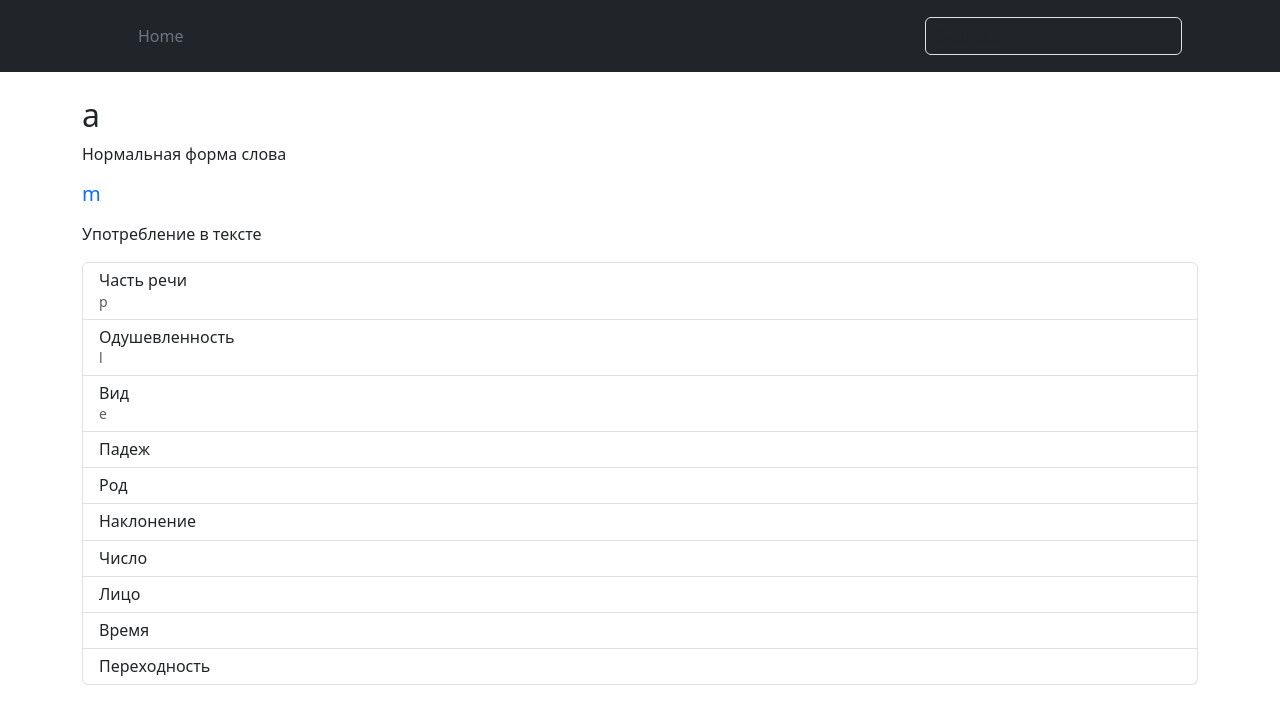
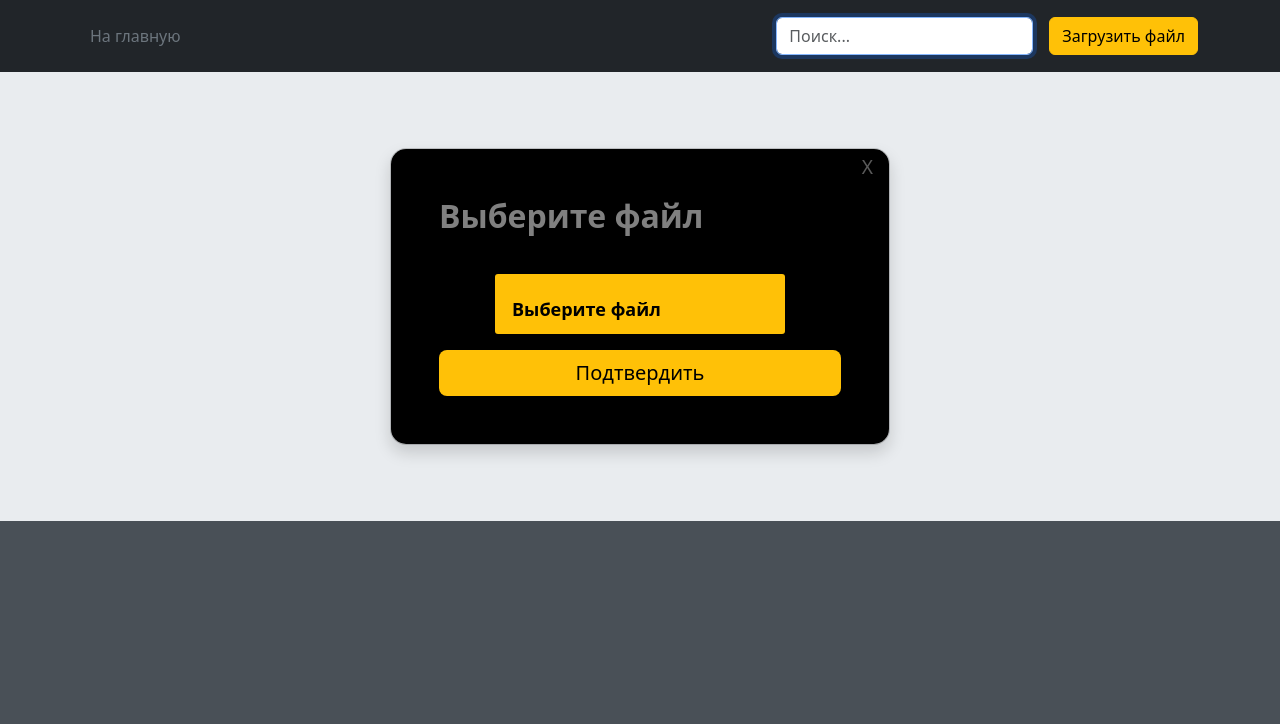
Before and after one commit to N-n-0/eiazis, a Flask app: page /example/1 in a window 1280 px wide. Shown: the top 724 px of the page. Run offline with Flask 3, Linux system fonts and the light colour scheme; a database or web service that is not in the repository returns one stand-in record (values such as "Sample title"); some libraries are stand-ins or nearby versions.

Commit message:
add upload and search

```diff
--- /dev/null
+++ b/lab1/files/sdlf.txt
@@ -0,0 +1,5 @@
+Александр Пушкин родился в обедневшей дворянской семье 6 июня 1799 года. В раннем детстве он был молчаливым и малоподвижным ребенком — старшая сестра Ольга вспоминала, что до шести лет мальчик «был просто увалень». Начальное образование Пушкин получил дома. Воспитание его ничем не отличалось от общепринятой тогда в дворянских семьях системы: родители нанимали ему гувернеров﻿ и учителей﻿ из Франции﻿, Германии﻿, Англии﻿, России.
+Учеба давалась Пушкину тяжело, а преподаватели отмечали, что он не прилежен. Однако вскоре мальчик увлекся чтением. «Проводил бессонные ночи и тайком в кабинете отца пожирал книги одну за другой», — вспоминал позже его младший брат Лев.
+«Не знаю, что выйдет из моего старшего внука. Мальчик умен и охотник до книжек, а учится плохо, редко когда урок свой сдаст порядком; то его не расшевелишь, не прогонишь играть с детьми, то вдруг так развернется и расходится, что ничем его не уймешь: из одной крайности в другую бросается, нет у него середины»
+Мария Ганнибал
+Любовь к чтению переросла в попытки создавать собственные тексты. Уже в семь лет Пушкин сочинял на французском языке маленькие комедии﻿, подражая Мольеру. Позже, прочитав произведения Лафонтена, юный автор захотел писать басни﻿. А ознакомившись с «Генриадой» Вольтера, Пушкин задумал поэму в шести песнях: все прочитанные книги вдохновляли начинающего автора.
--- a/lab1/main.py
+++ b/lab1/main.py
@@ -1,11 +1,18 @@
+import os
+
 import nltk
 from nltk.tokenize import word_tokenize
 from nltk.stem import SnowballStemmer
 from nltk.corpus import wordnet
 import pymorphy3
-from flask import Flask, render_template, request, redirect, url_for
+from flask import Flask, render_template, request, redirect, url_for, send_from_directory
 from db import *
 import re
+
+from werkzeug.utils import secure_filename
+
+# папка для сохранения загруженных файлов
+UPLOAD_FOLDER = "C:/Users/nikit/Desktop/bsuir/ЕЯзИИС/lab1/files"
 
 app = Flask(__name__)
 morphem = ['Часть речи', 'Одушевленность', 'Вид',
@@ -33,32 +40,91 @@ abbreviations = {"NOUN": "Имя существительное", "ADJF": "Им
                  "pres": "Настоящее", "past": "Прошедшее", "futr": "Будущее",
                  "indc": "Изъявительное", "impr": "Повелительное"}
 
+app.config['UPLOAD_FOLDER'] = UPLOAD_FOLDER
 
-@app.route('/')
+@app.route('/', methods=['GET', 'POST'])
 def intro():
-    start()
+    print("3")
+    if request.method == 'POST':
+        print("2")
+        """req = request.form
+        print(req.get("file"))
+        adress = find_word(req.get("search"))
+        file = request.files['file']
+        # Далее можно работать с файлом, например, сохранить его на сервере
+        file.save(f'{adress}')
+        print(file)
+        start(file)"""
+        if 'file' not in request.files:
+            # После перенаправления на страницу загрузки
+            # покажем сообщение пользователю
+            print("No file part")
+            return redirect(request.url)
+        file = request.files['file']
+        print(file)
+        # Если файл не выбран, то браузер может
+        # отправить пустой файл без имени.
+        if file.filename == '':
+            print("No selected file")
+            return redirect(request.url)
+        if file :
+            # безопасно извлекаем оригинальное имя файла
+            filename = secure_filename(file.filename)
+            # сохраняем файл
+            file.save(os.path.join(app.config['UPLOAD_FOLDER'], filename))
+            # если все прошло успешно, то перенаправляем
+            # на функцию-представление `download_file`
+            # для скачивания файла
+            start(filename)
+    print("1")
     words = select_all_words()
     return render_template("all_words.html", words=words)
 
+@app.route('/uploads/<name>')
+def download_file(name):
+    return send_from_directory(app.config["UPLOAD_FOLDER"], name)
 
-@app.route('/word/<int:id>')
+
+@app.route('/word/<int:id>', methods=["GET", "POST"])
 def word(id):
     selected_word = select_word(id)
     value = []
     for i in range(len(selected_word)):
         value.append(change_info(selected_word[i]))
-    print(value)
-    return render_template("word.html", value=value, morphem=morphem, size=10, val_size=len(selected_word))
+
+    words = select_all_words()
+    return render_template("word.html", words=words, value=value, morphem=morphem, size=10, val_size=len(selected_word))
+
+@app.route('/word', methods=["GET", "POST"])
+def search():
+    if request.method == "POST":
+        req = request.form
+        print(req.get("search"))
+        id = find_word(req.get("search"))
+        if id is not None:
+            return redirect(url_for('word', id=id))
+        else:
+            return redirect(request.url)
+    words = select_all_words()
+    return render_template("all_words.html", words=words)
 
 
-@app.route('/example/<int:id>')
+@app.route('/example/<int:id>', methods=['GET', 'POST'])
 def example(id):
+    if request.method == "POST":
+        req = request.form
+        print(req.get("file"))
     selected_word = select_word(id)
     value = []
     for i in range(len(selected_word)):
         value.append(change_info(selected_word[i]))
-    print(value)
-    return render_template("example.html", value=value, morphem=morphem, size=10, val_size=len(selected_word))
+    if request.method == "POST":
+        req = request.form
+        print(req.get("file"))
+        return redirect(request.url)
+
+    words = select_all_words()
+    return render_template("example.html", words=words, id=id, value=value, morphem=morphem, size=10, val_size=len(selected_word))
 
 
 def change_info(word):
@@ -94,13 +160,13 @@ def make_insert(tokens):
     return normal_form, words
 
 
-def start():
-    with open("test.txt", "r", encoding='utf-8') as f:
+def start(filename):
+
+    with open(f"{UPLOAD_FOLDER}/{filename}", "r", encoding='utf-8') as f:
         text = f.read()
         filtered_text = re.sub(r'[^a-zA-Zа-яА-Я\s]', '', text)
         tokens = [token.lower() for token in word_tokenize(filtered_text)]
-        delete_table()
-        create_table()
+        clear_table()
         normal_form, words = make_insert(tokens)
         insert_word(normal_form, words)
         f.close()
--- a/lab1/static/css/main.css
+++ b/lab1/static/css/main.css
@@ -1,3 +1,98 @@
+.input__wrapper {
+  width: 100%;
+  position: relative;
+  margin: 15px 0;
+  text-align: center;
+}
+
+.input__file {
+  opacity: 0;
+  visibility: hidden;
+  position: absolute;
+}
+
+.input__file-icon-wrapper {
+  height: 60px;
+  width: 60px;
+  margin-right: 15px;
+  display: -webkit-box;
+  display: -ms-flexbox;
+  display: flex;
+  -webkit-box-align: center;
+      -ms-flex-align: center;
+          align-items: center;
+  -webkit-box-pack: center;
+      -ms-flex-pack: center;
+          justify-content: center;
+  border-right: 1px solid #fff;
+}
+
+.input__file-button-text {
+  line-height: 1;
+  margin-top: 9px;
+}
+
+.input__file-button {
+  width: 100%;
+  max-width: 290px;
+  height: 60px;
+  background: #0d6efd;
+  color: #fff;
+  font-size: 1.125rem;
+  font-weight: 700;
+  display: -webkit-box;
+  display: -ms-flexbox;
+  display: flex;
+  -webkit-box-align: center;
+      -ms-flex-align: center;
+          align-items: center;
+  -webkit-box-pack: start;
+      -ms-flex-pack: start;
+          justify-content: flex-start;
+  border-radius: 3px;
+  cursor: pointer;
+  margin: 0 auto;
+}
+
+.back{
+    background: darkgray;
+    background-color: darkgray;
+    width: 100%;
+    height: 100%;
+}
+
+.modal{
+    position: fixed;
+    height: 100%;
+    width: 100%;
+    top: 0;
+    left: 0;
+    display: flex;
+    align-items: center;
+    justify-content: center;
+}
+
+.modal .overlay{
+    position: absolute;
+    height: 100%;
+    width: 100%;
+    top: 0;
+    left: 0;
+    background-color: #000;
+    opacity: 0.7;
+    z-index: 0;
+}
+
+.modal-window{
+    position: relative;
+    z-index: 2;
+    width: 50%;
+    height: 50%;
+    border-radius: 10px;
+    box-shadow: 0 10px 15px rgba(0,0,0, 0.4);
+    background-color: white;
+    padding: 5%;
+}
 .container2{
     width: 80%;
     height: 60px;
@@ -11,13 +106,43 @@
     /* text-align: justify; */
 }
 
+.sub{
+    color: black;
+    background-color: #FFC107;
+    border: none;
+    background: none;
+    opacity: 1;
+}
+
+.sub:hover{
+    border: none;
+    background: none;
+    opacity: 0.7;
+}
+.mybtn-close{
+    color: gray;
+    font-size: larger;
+    position: absolute;
+    right: 2%;
+    top: 1%;
+    border: none;
+    background: none;
+    opacity: 0.7;
+}
+
+.mybtn-close:hover{
+    border: none;
+    background: none;
+    opacity: 1;
+}
+
 .stylebtn{
     position: relative;
     margin-left: 70%;
     margin-top: 1.5%;
 }
 
-.pidoras{
+.myclass{
     position: relative;
     color: aliceblue;
     /*height: 70px;*/
@@ -39,5 +164,5 @@
     grid-auto-rows: 10%
 }
 body{
-    background-color: darkgray;
+    background-color: #495057;
 }
--- a/lab1/templates/base.html
+++ b/lab1/templates/base.html
@@ -5,30 +5,65 @@
     <meta name="viewport"
           content="width=device-width, user-scalable=no, initial-scale=1.0, maximum-scale=1.0, minimum-scale=1.0">
     <meta http-equiv="X-UA-Compatible" content="ie=edge">
-    <link rel="stylesheet" href="{{url_for('static', filename= 'css/main.css') }}">
+    <script src="https://code.jquery.com/jquery-3.6.0.min.js"></script>
+
      <link href="https://cdn.jsdelivr.net/npm/bootstrap@5.3.2/dist/css/bootstrap.min.css" rel="stylesheet" integrity="sha384-T3c6CoIi6uLrA9TneNEoa7RxnatzjcDSCmG1MXxSR1GAsXEV/Dwwykc2MPK8M2HN" crossorigin="anonymous">
     <script defer src="https://cdn.jsdelivr.net/npm/bootstrap@5.3.0/dist/js/bootstrap.bundle.min.js" integrity="sha384-geWF76RCwLtnZ8qwWowPQNguL3RmwHVBC9FhGdlKrxdiJJigb/j/68SIy3Te4Bkz" crossorigin="anonymous"></script>
+    <link rel="stylesheet" href="{{url_for('static', filename= 'css/main.css') }}">
     <title>{% block title %}{% endblock %}</title>
 </head>
-<body class="xz">
+<body >
 <header class="p-3 text-bg-dark">
     <div class="container">
       <div class="d-flex flex-wrap align-items-center justify-content-center justify-content-lg-start">
-        <a href="/" class="d-flex align-items-center mb-2 mb-lg-0 text-white text-decoration-none">
-          <svg class="bi me-2" width="40" height="32" role="img" aria-label="Bootstrap"><use xlink:href="#bootstrap"></use></svg>
-        </a>
 
         <ul class="nav col-12 col-lg-auto me-lg-auto mb-2 justify-content-center mb-md-0">
-          <li><a href="/" class="nav-link px-2 text-secondary">Home</a></li>
+          <li><a href="/" class="nav-link px-2 text-secondary">На главную</a></li>
+            <li>
+
+            </li>
+
         </ul>
+        <form class="col-12 col-lg-auto mb-3 mb-lg-0 me-lg-3" rel="search" action="../word" method="post">
+          <input type="search" class="form-control form-control-dark" autocomplete="on" autofocus list="words" placeholder="Поиск..." name="search">
+               <datalist id="words">
+                           {% for el in words %}
+    <option>{{el[1]}}</option>
+{% endfor %}
+   </datalist>
+        </form>
+           <form action="../" method="post" enctype="multipart/form-data">
+             <form action="../" method="post" enctype="multipart/form-data">
+                 <input type="file" onclick="handleFileSelect()" accept="	application/rtf,application/x-rtf,text/richtext,text/plain" name="file" id="file-input" hidden>
+                     <label for="file-input" class="btn btn-warning"> Загрузить файл</label>
 
-        <form class="col-12 col-lg-auto mb-3 mb-lg-0 me-lg-3" role="search">
-          <input type="search" class="form-control form-control-dark text-bg-dark" placeholder="Search..." aria-label="Search">
-        </form>
+                 </form>
+                <script>
+    function handleFileSelect(event) {
+        var file = event.target.files[0];
+        var formData = new FormData();
+        formData.append("file", file);
+        $.ajax({
+            url: "/",
+            type: "POST",
+            data: formData,
+            processData: false,
+            contentType: false,
+            success: function(data) {
+                $("#result").html(data);
+            },
+            error: function(error) {
+                $("#result").html("Error: " + error.statusText);
+            }
+        });
+    }
+    $("#file-input").on("change", handleFileSelect);
+                </script>
+
       </div>
     </div>
   </header>
 
-    {% block body %}{% endblock %}
+  {% block body %}{% endblock %}
 </body>
 </html>
--- a/lab1/templates/example.html
+++ b/lab1/templates/example.html
@@ -5,28 +5,38 @@
 {% endblock %}
 
 {% block body %}
-<div class="container" id="containers">
+<div class="modal modal-sheet position-static d-block bg-body-secondary p-4 py-md-5" tabindex="-1" role="dialog" id="modalSignin">
+  <div class="modal-dialog" role="document">
+    <div class="modal-content rounded-4 shadow" style="background-color: black; color: gray" >
+      <div class="modal-header p-5 pb-4 border-bottom-0" >
+        <h1 class="fw-bold mb-0 fs-2" >Выберите файл</h1>
+        <button type="button" class="mybtn-close"  data-bs-dismiss="modal" aria-label="Close">X</button>
+      </div>
 
-    <h2 class="mt-4">{{value[0][0]}}</h2>
-    <p>Нормальная форма слова</p>
-    {% for index in range(val_size) %}
-        <h5 class="d-flex justify-content-between align-items-center mb-3">
-            <span class="text-primary">{{value[index][1]}}</span>
-            </h5>
-    <p>Употребление в тексте</p>
-        <ul class="list-group mb-3">
-          {% for el in range(size) if value[index][el+2]!='None' %}
-          <li class="list-group-item d-flex justify-content-between lh-sm">
-            <div>
-              <h6 class="my-0">{{morphem[el]}}</h6>
-              <small class="text-body-secondary">{{value[index][el+2]}}</small>
-            </div>
-          </li>
-            {% endfor %}
-        </ul>
-    {% endfor %}
+      <div class="modal-body p-5 pt-0">
+
+        <form action="../" method="post" enctype="multipart/form-data">
+          <div class="form-floating mb-3" >
+              <div class="input__wrapper">
+                         <input type="file" сlass="input input__file" accept="	application/rtf,application/x-rtf,text/richtext,text/plain" name="file" id="input__file" hidden>
+                            <label for="input__file" class="input__file-button w-100 btn btn-lg" style="background-color: #FFC107">
+      <div class="input__file-button-text" style="color: black; text-align: center" >Выберите файл</div>
+
+   </label>
+</div>
+
+          </div>
+
+          <button class="sub w-100 btn btn-lg " style="color: black; background-color: #FFC107" type="submit" value="Upload">Подтвердить</button>
+
+        </form>
+
+      </div>
+    </div>
+  </div>
 </div>
 
 
 
+
 {% endblock %}
```
Also changed, not shown: lab1/db.py (+38 -24 lines), lab1/files/test.txt (added, +16 -0 lines), lab1/templates/all_words.html (+6 -4 lines).
